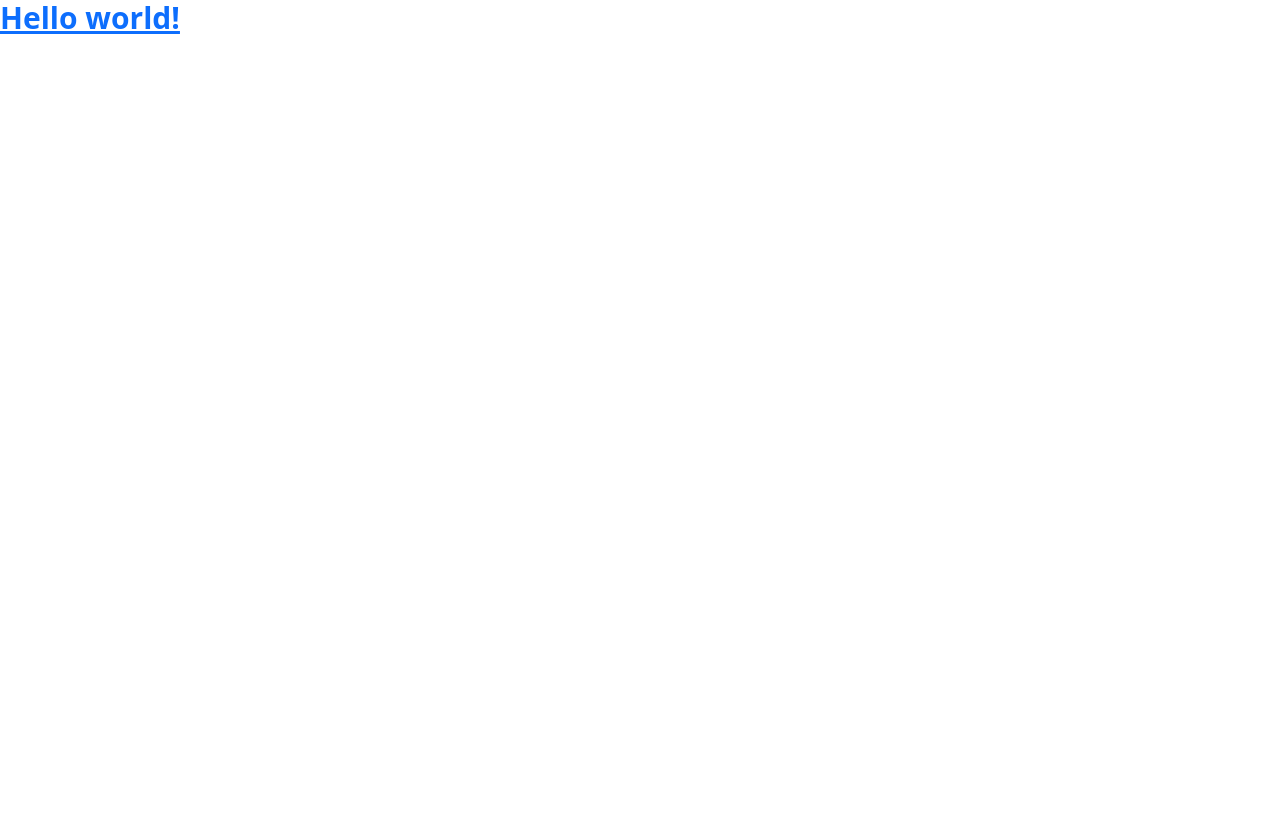
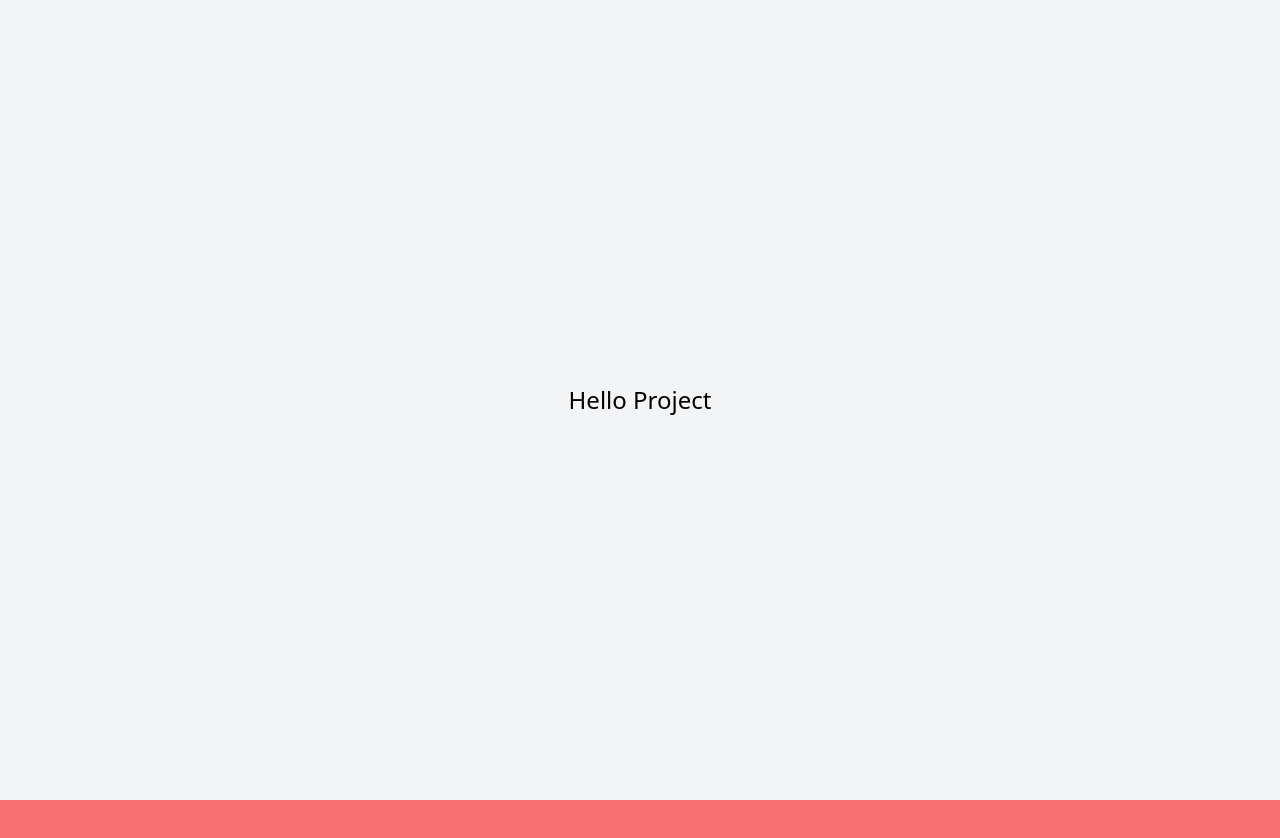
Before and after one commit to unlimit-un/project1, a React (Create React App) app in the folder client/: page / in a window 1280 px wide. Shown: the top 838 px of the page. Before the commit the page ends 800 px from the top, so only its background shows below. Built offline with nearby package versions, Linux system fonts and the light colour scheme.

Commit message:
add homepage

```diff
--- a/client/src/App.js
+++ b/client/src/App.js
@@ -1,9 +1,18 @@
 import React from 'react'
+import { Routes, Route } from 'react-router-dom'
+import { HomePage } from './pages/HomePage';
 function App() {
   return (
-    <h1 className="text-3xl font-bold underline text-primary">
-      Hello world!
-    </h1>
+    <>
+      <div className="bg-gray-100 min-h-screen">
+        <div className="flex justify-center items-center min-h-screen">
+          <h1 className="m-0 text-2xl text-black">Hello Project</h1>
+        </div>
+        <Routes>
+          <Route path='/' exac element={<HomePage/>}/>
+        </Routes>
+      </div>
+    </>
   );
 }
 
--- /dev/null
+++ b/client/src/css/style.css
@@ -0,0 +1,15 @@
+::-webkit-scrollbar {
+    width: 7px;
+    height: 7px;              /* height of horizontal scrollbar ← You're missing this */
+}
+
+::-webkit-scrollbar-thumb {
+    border-radius: 100px;
+    background-clip: content-box;
+    background-color:hsl(0,0%,60%);
+}
+
+::-webkit-scrollbar-track {
+    background-color:hsl(0,0%,85%);
+    border-radius: 100px;
+}
--- a/client/src/index.js
+++ b/client/src/index.js
@@ -1,6 +1,7 @@
 import React from 'react';
 import ReactDOM from 'react-dom/client';
-import './index.css';
+import './css/index.css';
+import './css/style.css'
 import App from './App';
 import reportWebVitals from './reportWebVitals';
 import { BrowserRouter } from 'react-router-dom';
--- /dev/null
+++ b/client/src/pages/HomePage.js
@@ -0,0 +1,11 @@
+import React from 'react'
+
+export const HomePage = () => {
+  return (
+    <>
+      <div className="flex items-center justify-center bg-red-400 min-h-screen">
+        <h1 className="underline text-indigo-700">Home page</h1>
+      </div>
+    </>
+  )
+}
```
Also changed, not shown: client/src/css/App.css (renamed from client/src/App.css), client/src/css/index.css (renamed from client/src/index.css).
